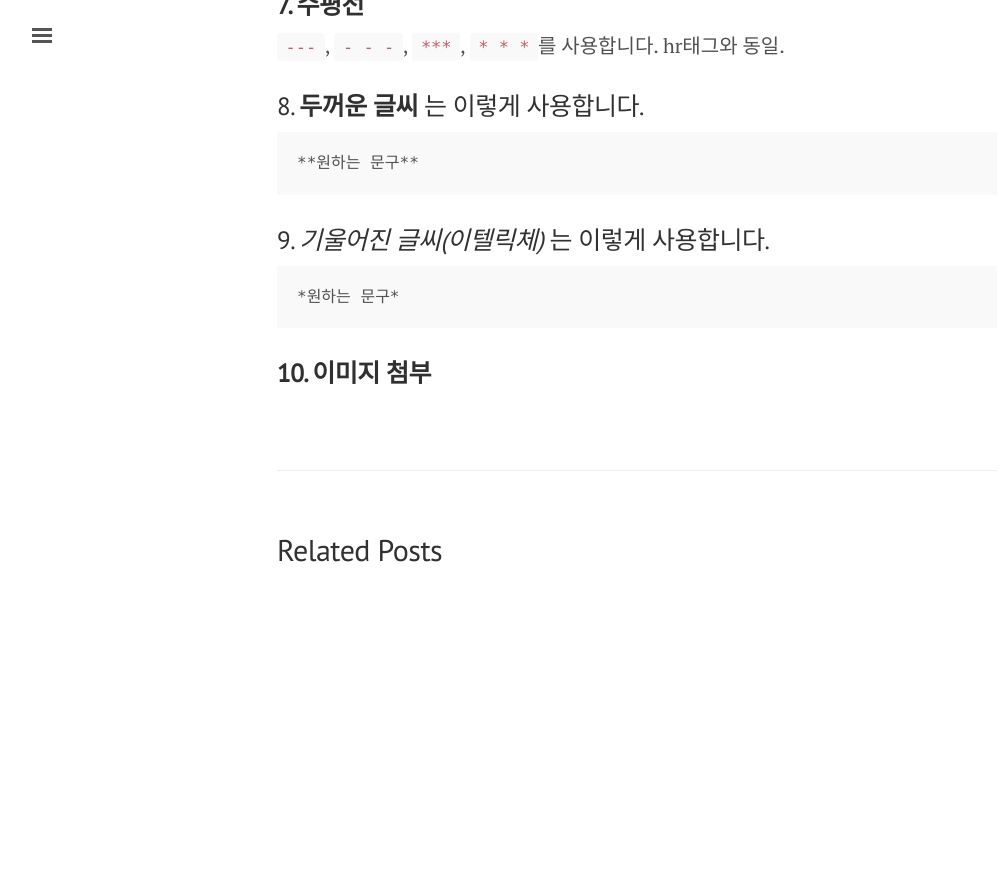
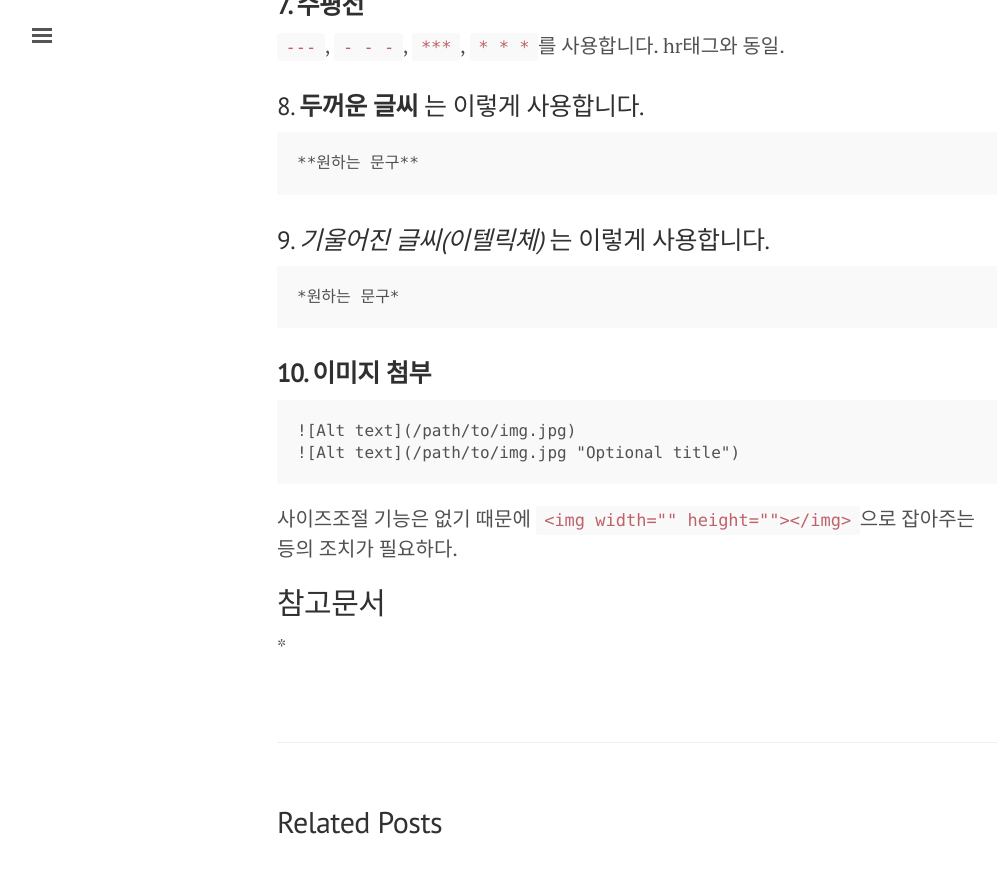
Before and after one commit to hyesun03/hyesun03.github.io, a Jekyll site: the page built from _posts/2016-08-27-markdown.md, in a window 1280 px wide and 900 px high, scrolled down 2443 px. Shown: the top 873 px of the window, without its empty margins (3-1008 px from the left). Built offline with Jekyll 4.4.1, drawn with Linux system fonts in a browser that asks for light colours; before the commit the page ends 3071 px from its top, so only the background shows below that.

```diff
--- a/_posts/2016-08-27-markdown.md
+++ b/_posts/2016-08-27-markdown.md
@@ -77,3 +77,10 @@ hr태그와 동일.
 <pre><code>*원하는 문구*</code></pre>
 
 ### **10. 이미지 첨부**
+<pre><code>![Alt text](/path/to/img.jpg)
+![Alt text](/path/to/img.jpg "Optional title")
+</code></pre>
+사이즈조절 기능은 없기 때문에 `<img width="" height=""></img>`으로 잡아주는 등의 조치가 필요하다.
+
+## 참고문서
+*<a href=""></a>
```
Also changed, not shown: about.md (+0 -2 lines).
